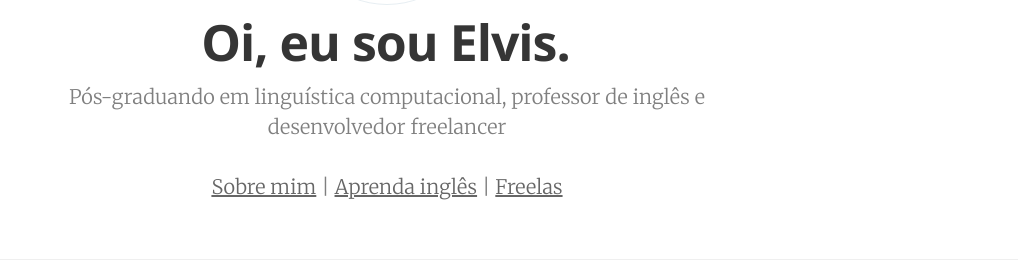
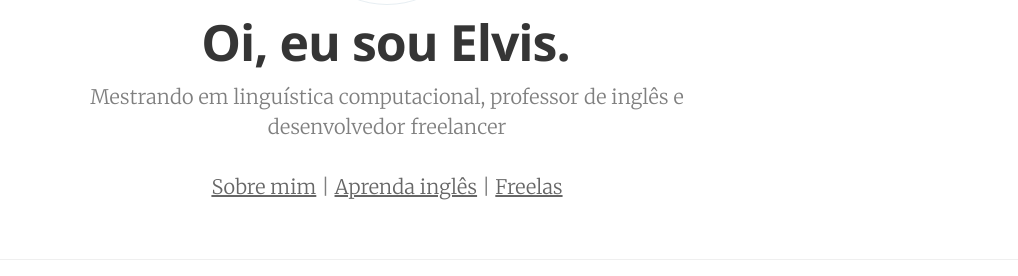
Before and after one commit to alvelvis/alvelvis.github.io, a Jekyll site: the page built from index.html, in a window 1280 px wide and 900 px high. Shown: the part 304-580 px from the top of the window, without its empty margins (253-1271 px from the left). Built offline with Jekyll 4.4.1, drawn with Linux system fonts in a browser that asks for light colours; the list of posts is cut into pages by our own code.

Commit message:
new post

```diff
--- a/_config.yml
+++ b/_config.yml
@@ -1,5 +1,5 @@
 name: Elvis de Souza
-description: "Pós-graduando em linguística computacional, professor de inglês e desenvolvedor freelancer"
+description: "Mestrando em linguística computacional, professor de inglês e desenvolvedor freelancer"
 meta_description: "Linguagem e tecnologia"
 
 markdown: kramdown
```
